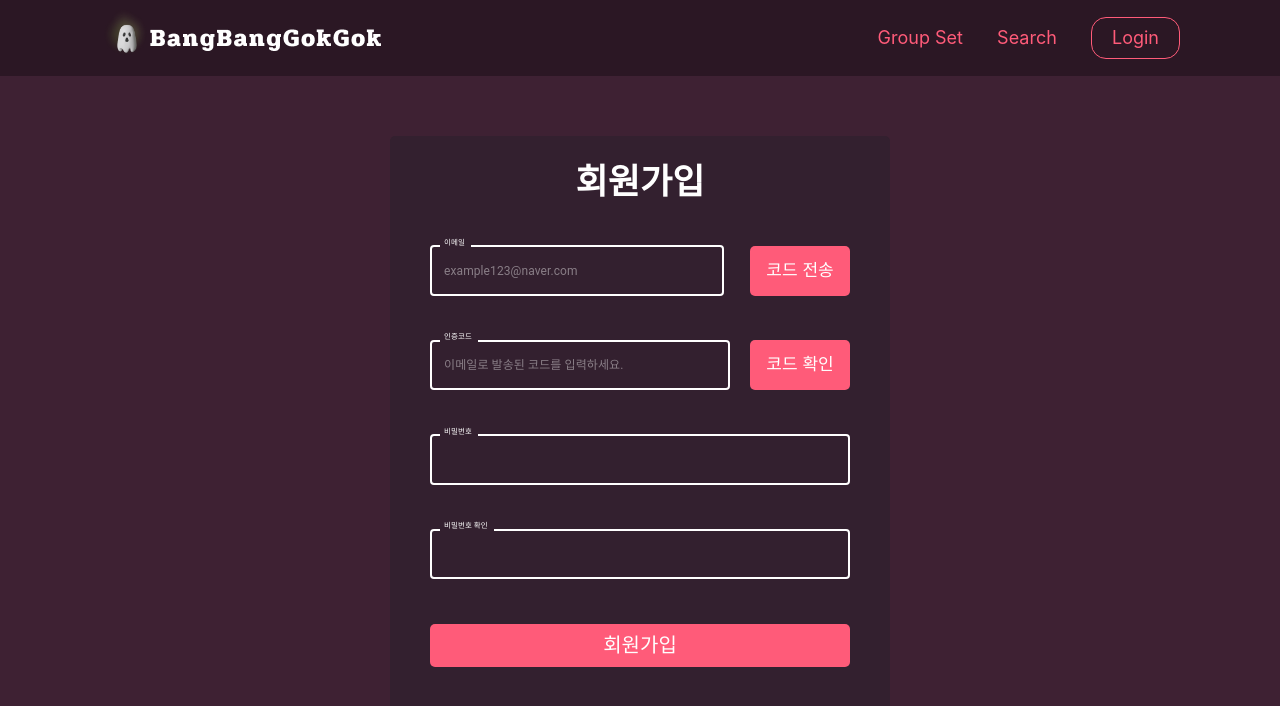
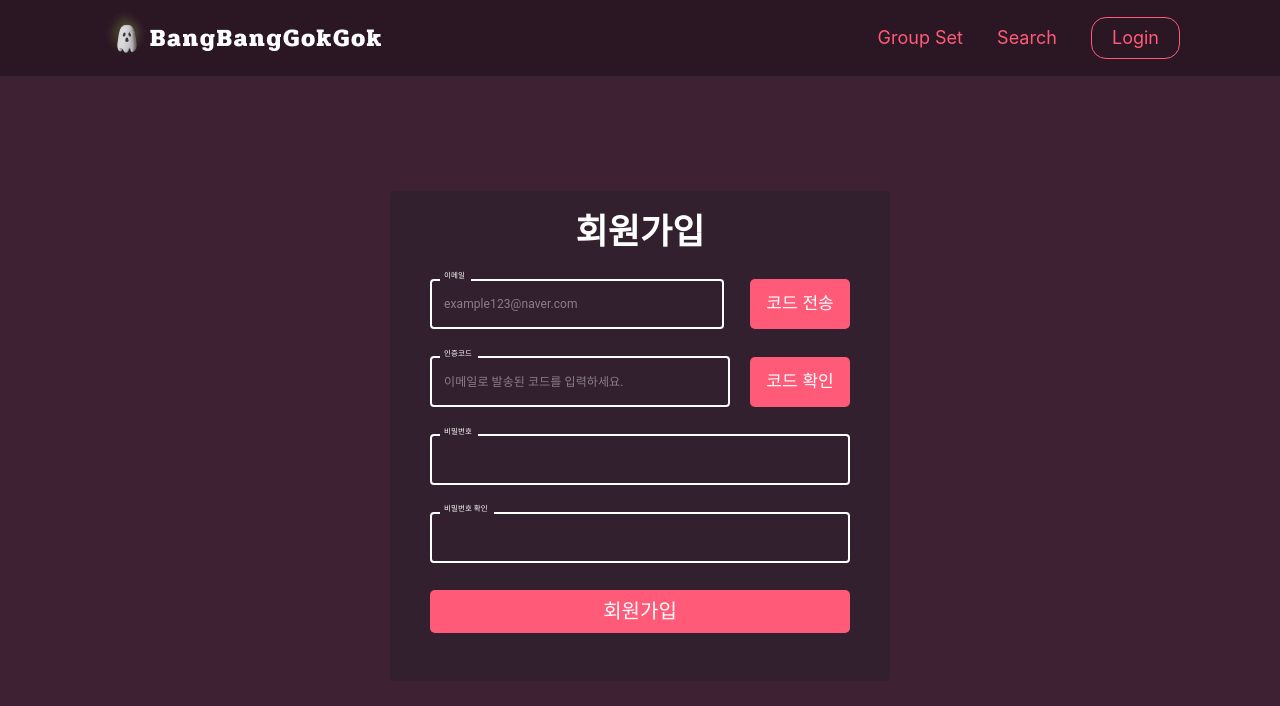
Before and after one commit to predictyson/BangBangGokGok, a React (Vite) app in the folder FrontEnd/: page /signup in a window 1280 px wide. Shown: the top 706 px of the page. Built offline with nearby package versions, Linux system fonts and the light colour scheme.

Commit message:
⛏ fix: 비밀번호 찾기 뷰 수정

```diff
--- a/FrontEnd/src/components/Auth/forgotpassword/EmailSection.tsx
+++ b/FrontEnd/src/components/Auth/forgotpassword/EmailSection.tsx
@@ -148,12 +148,12 @@ const Container = styled.div`
   width: 60rem;
   height: 40rem;
   border-radius: 1.5rem;
+  padding: 2rem 0;
   background-color: ${theme.colors.container};
   display: flex;
   flex-direction: column;
   align-items: center;
   justify-content: space-around;
-  padding: 2rem 0;
   p {
     color: ${theme.colors.pink};
     font-size: 2rem;
--- a/FrontEnd/src/components/Auth/forgotpassword/ResetPasswordSection.tsx
+++ b/FrontEnd/src/components/Auth/forgotpassword/ResetPasswordSection.tsx
@@ -121,6 +121,7 @@ const Container = styled.div`
   height: 40rem;
   border-radius: 0.5rem;
   padding: 2rem 0;
+  border-radius: 1.5rem;
   background-color: ${theme.colors.container};
   display: flex;
   flex-direction: column;
--- a/FrontEnd/src/components/Auth/signup/SignUpSection.tsx
+++ b/FrontEnd/src/components/Auth/signup/SignUpSection.tsx
@@ -194,12 +194,10 @@ const CustomTextField = mstyled(TextField)({
 
 const Container = styled.div`
   width: 50rem;
-  height: 55rem;
+  height: 45rem;
   border-radius: 0.5rem;
-  margin: 12rem auto;
   background-color: ${theme.colors.container};
-  padding: 2.5rem 0;
-  /* background-color: white; */
+  padding: 2rem 0;
   display: flex;
   flex-direction: column;
   align-items: center;
--- a/FrontEnd/src/pages/Auth/ForgotPasswordPage.tsx
+++ b/FrontEnd/src/pages/Auth/ForgotPasswordPage.tsx
@@ -18,6 +18,6 @@ const Container = styled.div`
   display: flex;
   justify-content: center;
   align-items: center;
-  height: 100vh;
+  height: 90vh;
   flex-direction: column;
 `;
--- a/FrontEnd/src/pages/Auth/ResetPasswordPage.tsx
+++ b/FrontEnd/src/pages/Auth/ResetPasswordPage.tsx
@@ -18,6 +18,6 @@ const Container = styled.div`
   display: flex;
   justify-content: center;
   align-items: center;
-  height: 100vh;
+  height: 90vh;
   flex-direction: column;
 `;
```
